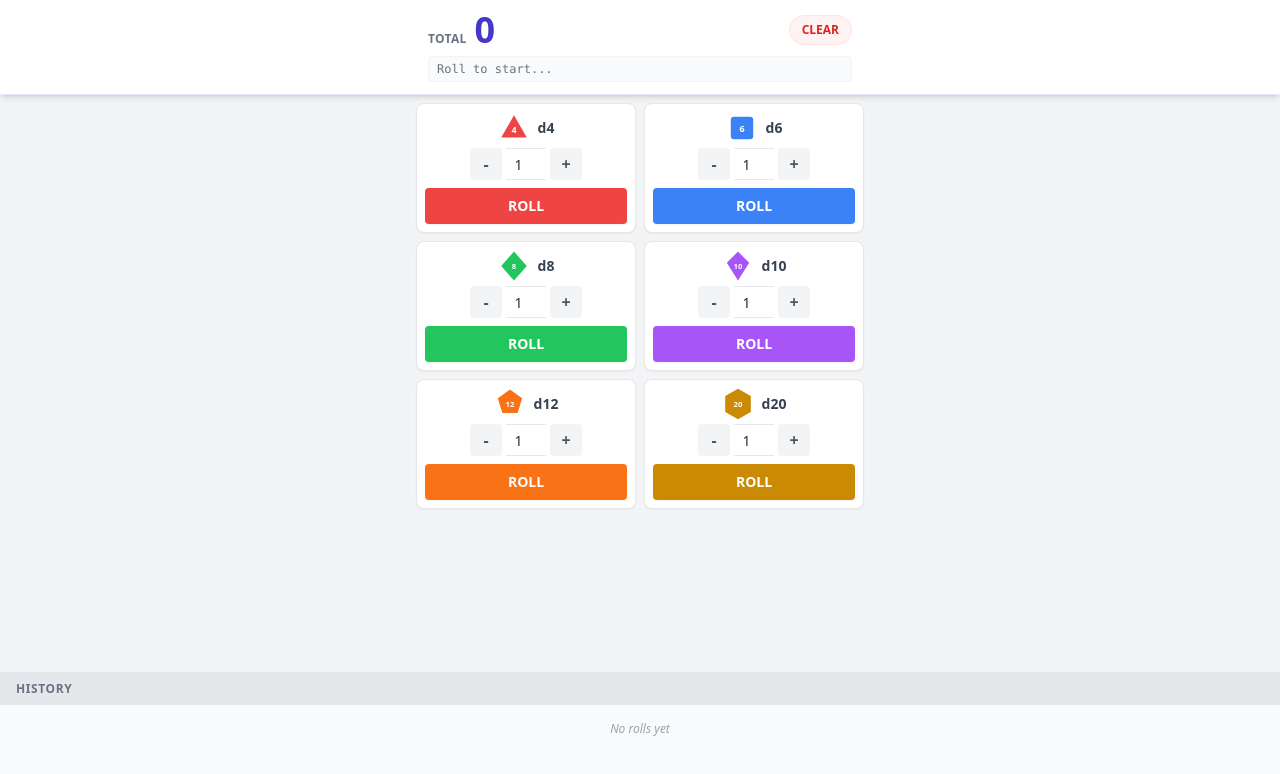
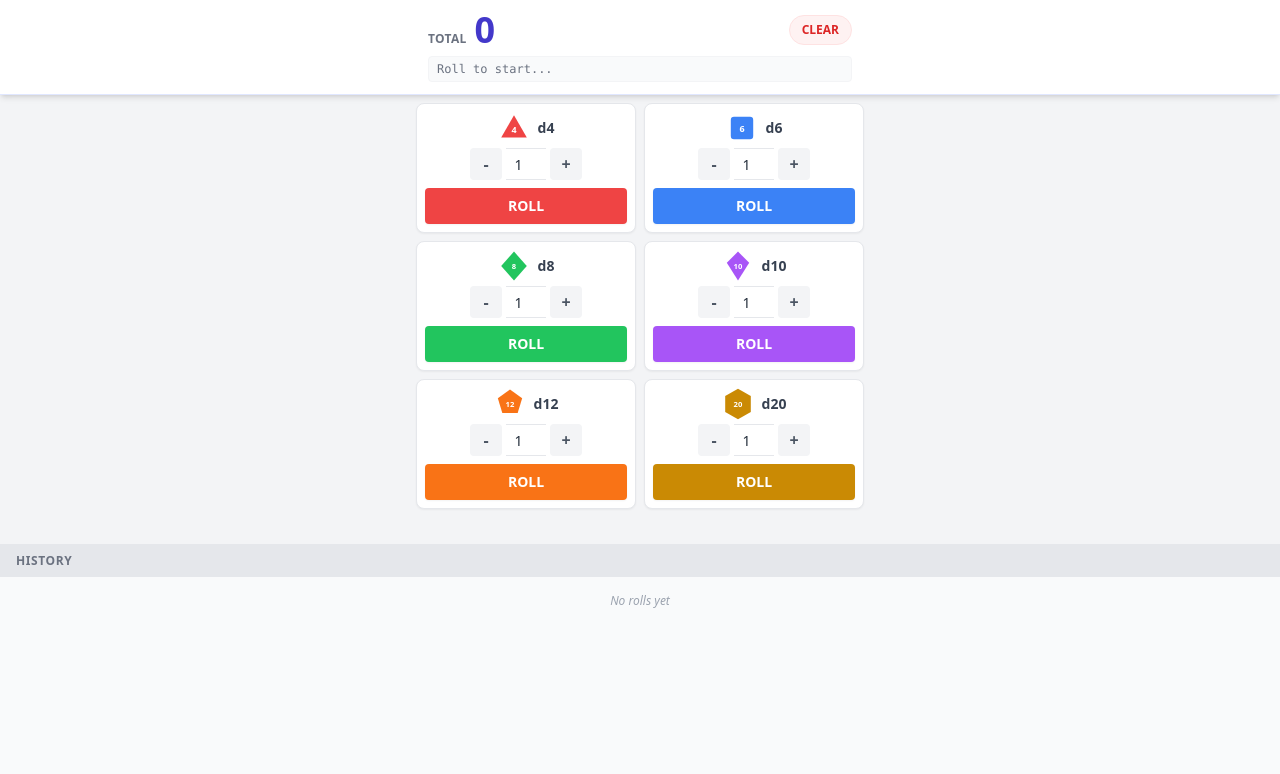
Before and after one commit to MindsoupLabs/dice, a plain HTML site: page index.html in a window 1280 px wide. Drawn offline with nearby package versions, Linux system fonts and the light colour scheme.

Commit message:
Increase footer height from 32 to 64

```diff
--- a/index.html
+++ b/index.html
@@ -137,7 +137,7 @@
         </div>
     </main>
 
-    <footer class="bg-gray-50 border-t border-gray-200 flex-none h-32 flex flex-col">
+    <footer class="bg-gray-50 border-t border-gray-200 flex-none h-64 flex flex-col">
         <div class="px-4 py-2 bg-gray-200 text-xs font-bold text-gray-500 uppercase tracking-wider">
             History
         </div>
```
